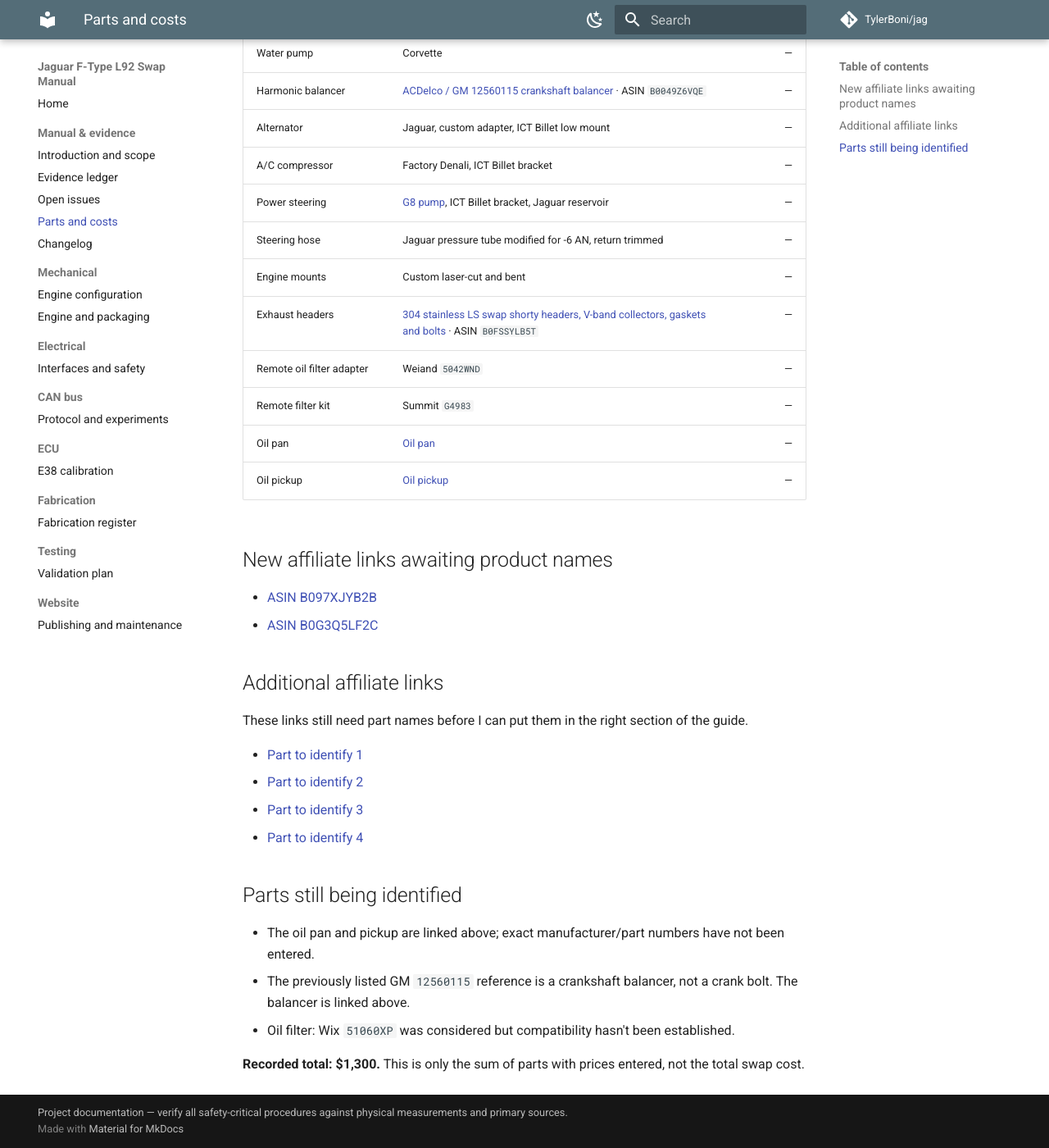
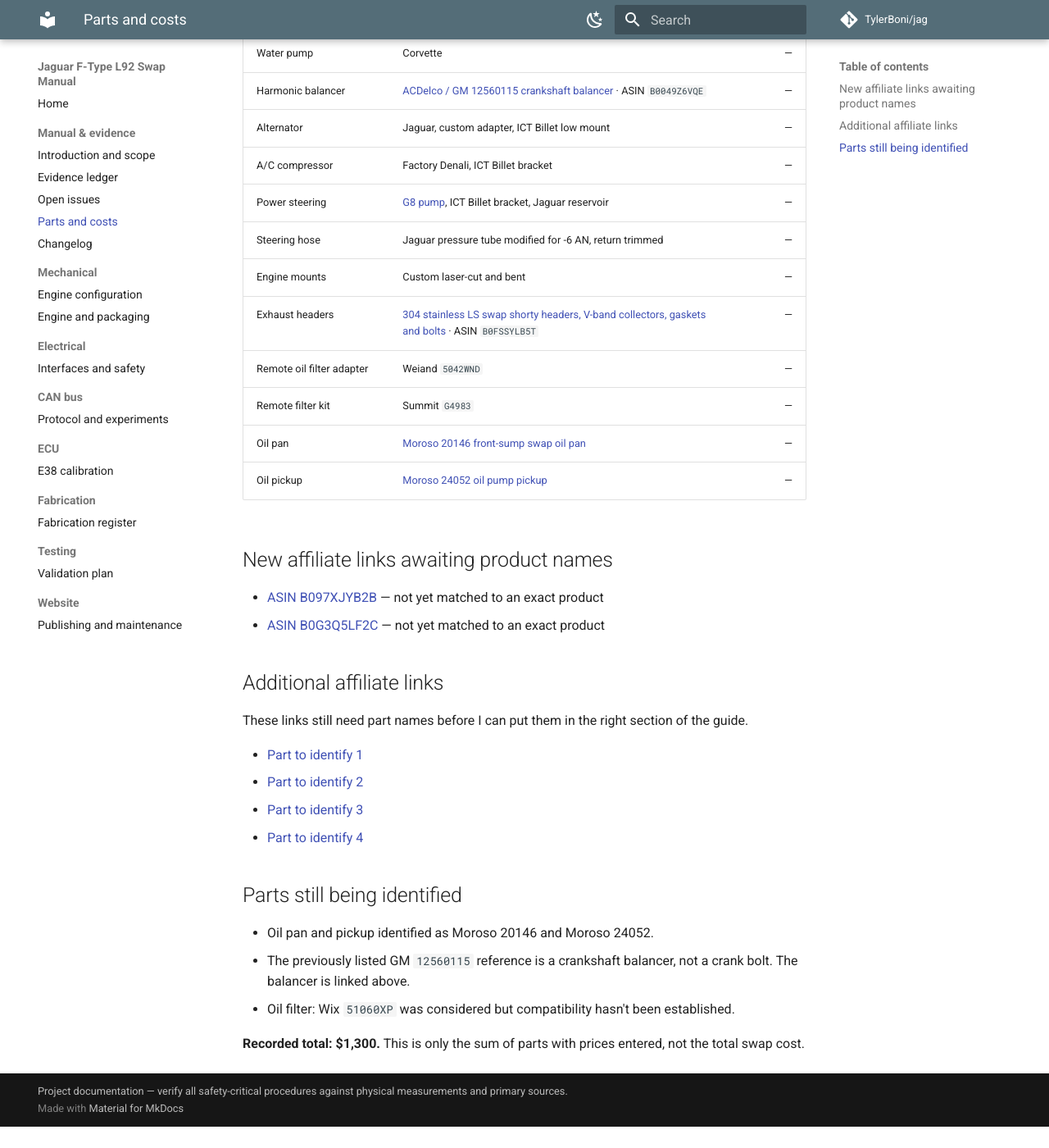
Before and after one commit to TylerBoni/jag, an MkDocs documentation site: the page built from build-manual/PARTS.md, in a window 1280 px wide and 1400 px high, scrolled down 691 px. Shown: the whole window at 82% size. Built offline with MkDocs 1.6.1 and Material for MkDocs 9.7.7, drawn with Linux system fonts in a browser that asks for light colours; comment, search, counter and statistics services are not loaded; after the commit the page ends 2065 px from its top, so only the background shows below that.

Commit message:
docs(parts): identify Moroso 20146 pan and 24052 pickup

```diff
--- a/build-manual/PARTS.md
+++ b/build-manual/PARTS.md
@@ -24,13 +24,13 @@ Some links are Amazon affiliate links. As an Amazon Associate I earn from qualif
 | Exhaust headers | [304 stainless LS swap shorty headers, V-band collectors, gaskets and bolts](https://www.amazon.com/dp/B0FSSYLB5T?tag=tylerboni-20) · ASIN `B0FSSYLB5T` | — |
 | Remote oil filter adapter | Weiand `5042WND` | — |
 | Remote filter kit | Summit `G4983` | — |
-| Oil pan | [Oil pan](https://link.amazon/B0cl38x4S) | — |
-| Oil pickup | [Oil pickup](https://link.amazon/B02EmzpKV) | — |
+| Oil pan | [Moroso 20146 front-sump swap oil pan](https://link.amazon/B0cl38x4S) | — |
+| Oil pickup | [Moroso 24052 oil pump pickup](https://link.amazon/B02EmzpKV) | — |
 
 ## New affiliate links awaiting product names
 
-- [ASIN B097XJYB2B](https://www.amazon.com/dp/B097XJYB2B?tag=tylerboni-20)
-- [ASIN B0G3Q5LF2C](https://www.amazon.com/dp/B0G3Q5LF2C?tag=tylerboni-20)
+- [ASIN B097XJYB2B](https://www.amazon.com/dp/B097XJYB2B?tag=tylerboni-20) — not yet matched to an exact product
+- [ASIN B0G3Q5LF2C](https://www.amazon.com/dp/B0G3Q5LF2C?tag=tylerboni-20) — not yet matched to an exact product
 
 ## Additional affiliate links
 
@@ -43,7 +43,7 @@ These links still need part names before I can put them in the right section of
 
 ## Parts still being identified
 
-- The oil pan and pickup are linked above; exact manufacturer/part numbers have not been entered.
+- Oil pan and pickup identified as Moroso 20146 and Moroso 24052.
 - The previously listed GM `12560115` reference is a crankshaft balancer, not a crank bolt. The balancer is linked above.
 - Oil filter: Wix `51060XP` was considered but compatibility hasn't been established.
 
```
